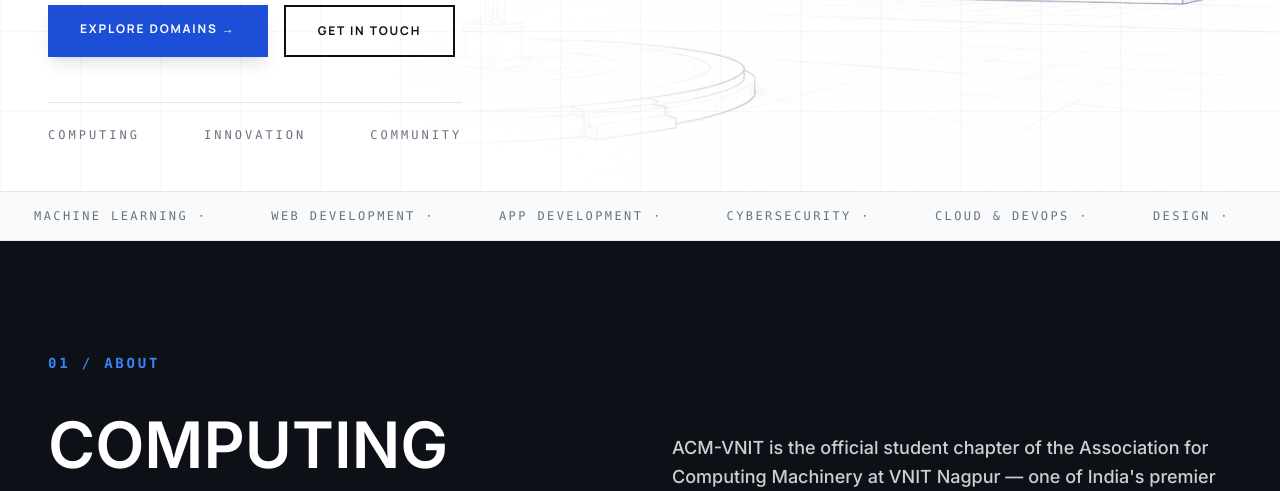
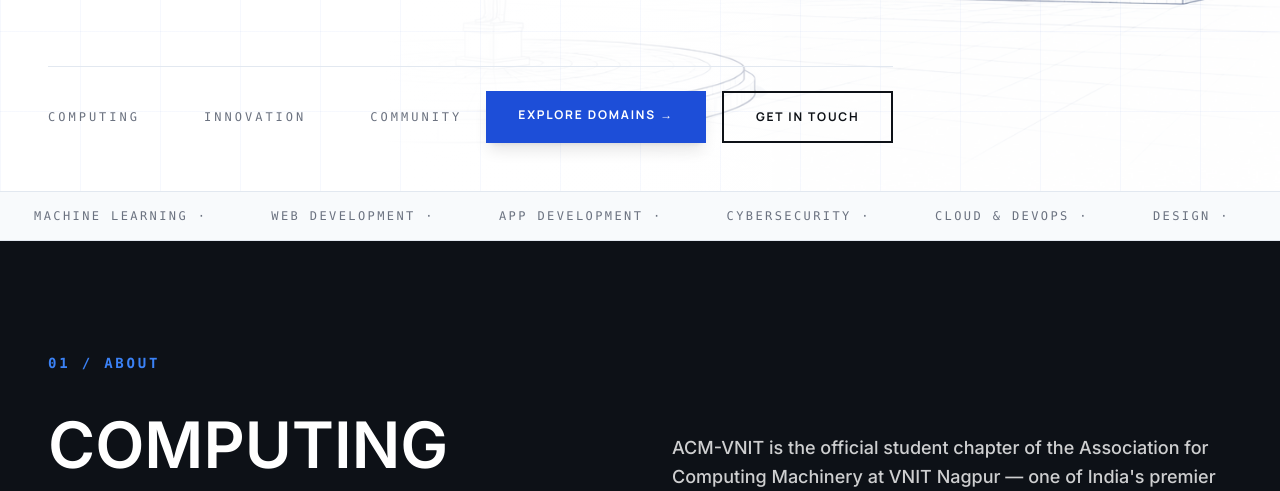
Before and after one commit to netralbhoi/ACM-VNIT-Website, a plain HTML site: page index.html in a window 1280 px wide. Shown: the part 609-1100 px from the top of the page. Drawn offline with nearby package versions, Linux system fonts and the light colour scheme.

Commit message:
Shift Explore Domains and Get in Touch buttons to the bottom right corner of the Hero page

```diff
--- a/index.html
+++ b/index.html
@@ -141,20 +141,10 @@
             </div>
 
             <div class="animate-fade-up" style="animation-delay: 0.2s;">
-              <p class="text-base lg:text-lg text-[--color-ink-soft] leading-relaxed font-medium mb-8 max-w-xl">
+              <p class="text-base lg:text-lg text-[--color-ink-soft] leading-relaxed font-medium mb-0 max-w-xl">
                 The computing community at Visvesvaraya National Institute of Technology. Advancing technology through
                 research, collaboration, and community since 2009.
               </p>
-
-              <div class="flex flex-wrap gap-4">
-                <a href="domains.html"
-                  class="inline-block bg-[--color-blue] text-white px-8 py-4 text-xs font-bold tracking-[0.15em] uppercase hover:bg-[--color-blue-light] transition-all duration-200 shadow-lg shadow-[--color-blue]/10 hover:shadow-xl hover:shadow-[--color-blue]/25">
-                  Explore Domains →
-                </a>
-                <button class="contact-trigger inline-block border-2 border-[--color-ink] text-[--color-ink] px-8 py-4 text-xs font-bold tracking-[0.15em] uppercase hover:bg-[--color-ink] hover:text-white transition-all duration-200">
-                  Get in Touch
-                </button>
-              </div>
             </div>
           </div>
 
@@ -163,11 +153,22 @@
 
       <!-- Bottom bar -->
       <div class="max-w-[1400px] mx-auto w-full px-6 lg:px-12 z-10 bot-bar">
-        <div class="pt-6 border-t border-[--color-border] flex flex-wrap gap-8 lg:gap-16 animate-fade-up"
+        <div class="pt-6 border-t border-[--color-border] flex flex-col md:flex-row md:items-center md:justify-between gap-6 animate-fade-up"
           style="animation-delay: 0.5s;">
-          <span class="text-xs font-mono tracking-[0.25em] uppercase text-[--color-ink-muted]">Computing</span>
-          <span class="text-xs font-mono tracking-[0.25em] uppercase text-[--color-ink-muted]">Innovation</span>
-          <span class="text-xs font-mono tracking-[0.25em] uppercase text-[--color-ink-muted]">Community</span>
+          <div class="flex flex-wrap gap-8 lg:gap-16">
+            <span class="text-xs font-mono tracking-[0.25em] uppercase text-[--color-ink-muted]">Computing</span>
+            <span class="text-xs font-mono tracking-[0.25em] uppercase text-[--color-ink-muted]">Innovation</span>
+            <span class="text-xs font-mono tracking-[0.25em] uppercase text-[--color-ink-muted]">Community</span>
+          </div>
+          <div class="flex flex-wrap gap-4 md:justify-end">
+            <a href="domains.html"
+              class="inline-block bg-[--color-blue] text-white px-8 py-4 text-xs font-bold tracking-[0.15em] uppercase hover:bg-[--color-blue-light] transition-all duration-200 shadow-lg shadow-[--color-blue]/10 hover:shadow-xl hover:shadow-[--color-blue]/25">
+              Explore Domains →
+            </a>
+            <button class="contact-trigger inline-block border-2 border-[--color-ink] text-[--color-ink] px-8 py-4 text-xs font-bold tracking-[0.15em] uppercase hover:bg-[--color-ink] hover:text-white transition-all duration-200">
+              Get in Touch
+            </button>
+          </div>
         </div>
       </div>
 
```
